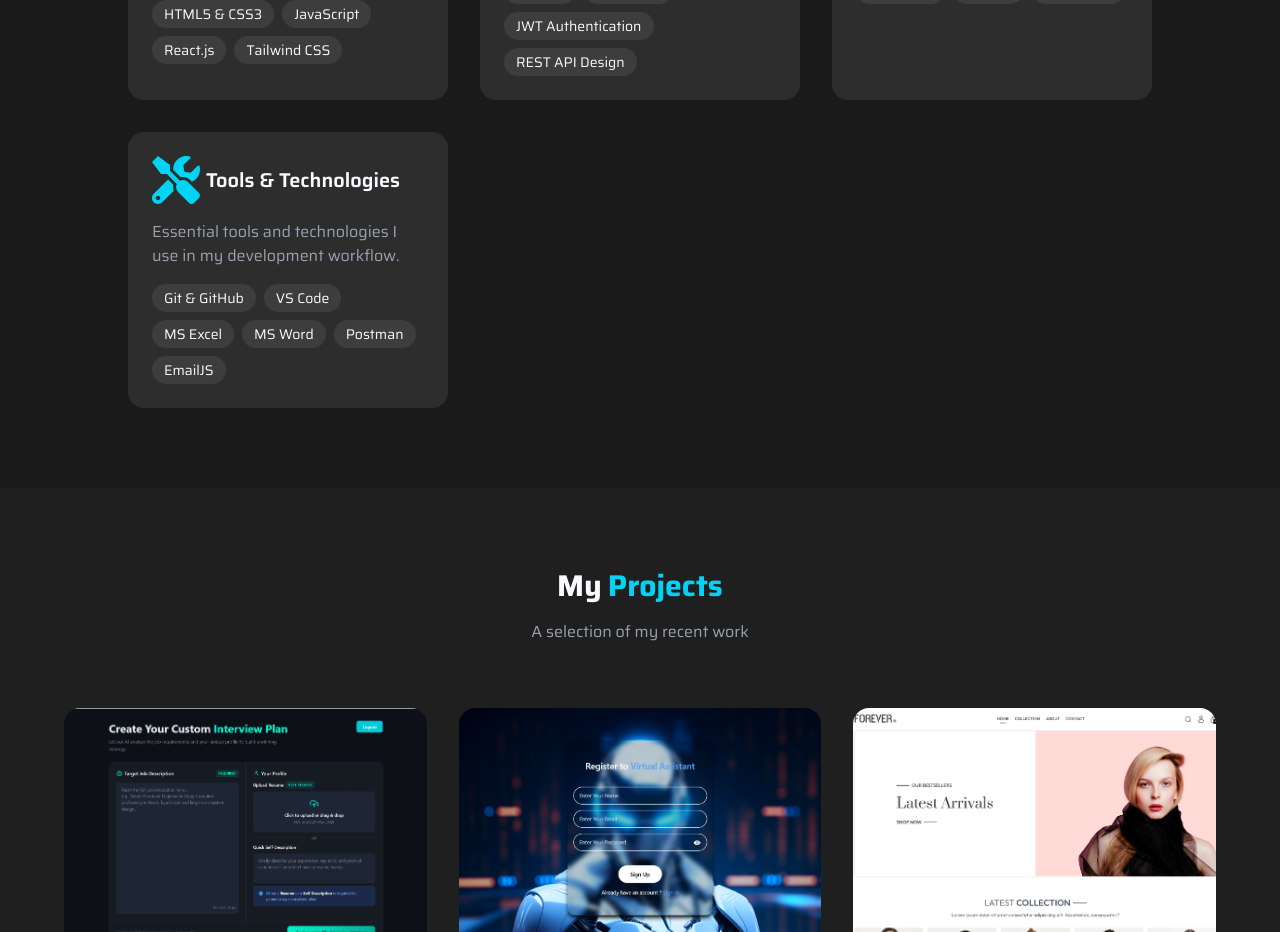
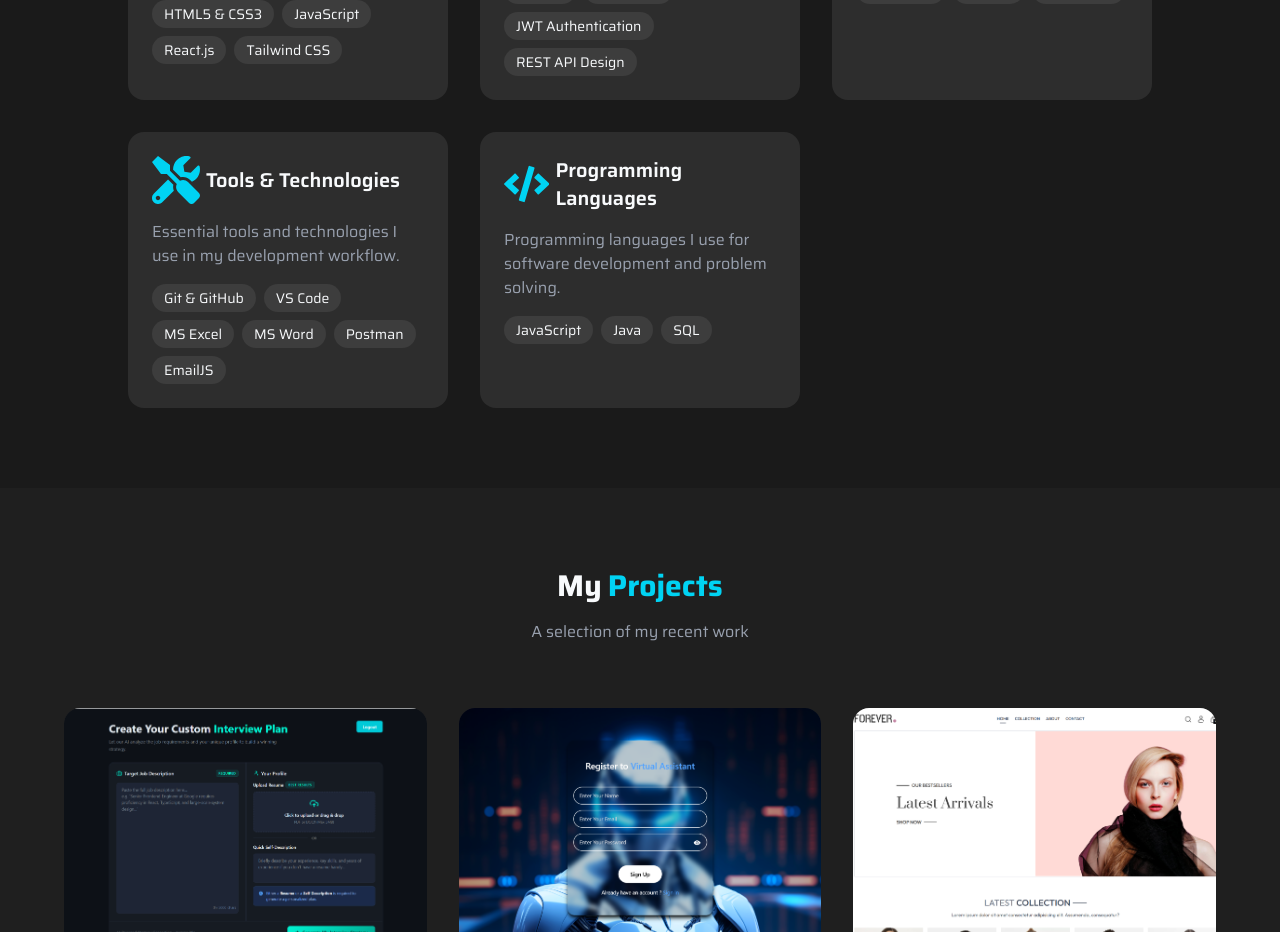
Before and after one commit to DeveloperSharad2004/Sharad-Jaiswal-Portfolio, a React (Vite) app: page / in a window 1280 px wide. Shown: the part 2384-3316 px from the top of the page. Built offline with nearby package versions, Linux system fonts and the light colour scheme; a web font is replaced by a local one.

Commit message:
Update Skills Sections

```diff
--- a/src/assets/assets.js
+++ b/src/assets/assets.js
@@ -57,7 +57,13 @@ export const skills = [
     title: 'Tools & Technologies',
     icon: FaTools,
     description: 'Essential tools and technologies I use in my development workflow.',
-    tags: ['Git & GitHub', 'VS Code', 'MS Excel', 'MS Word', 'Postman','EmailJS']
+    tags: ['Git & GitHub', 'VS Code', 'MS Excel', 'MS Word', 'Postman', 'EmailJS']
+  },
+  {
+    title: 'Programming Languages',
+    icon: FaCode,
+    description: 'Programming languages I use for software development and problem solving.',
+    tags: ['JavaScript', 'Java', 'SQL']
   }
 ];
 
@@ -68,7 +74,7 @@ export const projects = [
     title: "CareerPilot AI",
     description: "AI-powered MERN application that analyzes job descriptions, resume and self description to generate personalized interview strategies using Google Gemini AI.",
     image: projectImg5,
-    tech: ["React.js", "SCSS", "JavaScript","Gemini API", "Node.js", "Express.js", "MongoDB"],
+    tech: ["React.js", "SCSS", "JavaScript", "Gemini API", "Node.js", "Express.js", "MongoDB"],
     demo: "https://career-pilot-ai-eta-taupe.vercel.app/login",
     code: "https://github.com/DeveloperSharad2004/CareerPilot-AI",
   },
```
Lines whose indentation alone changed are shown as unchanged.
